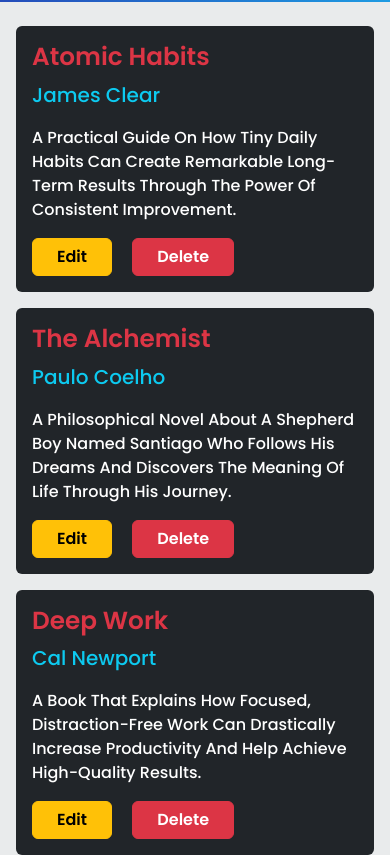
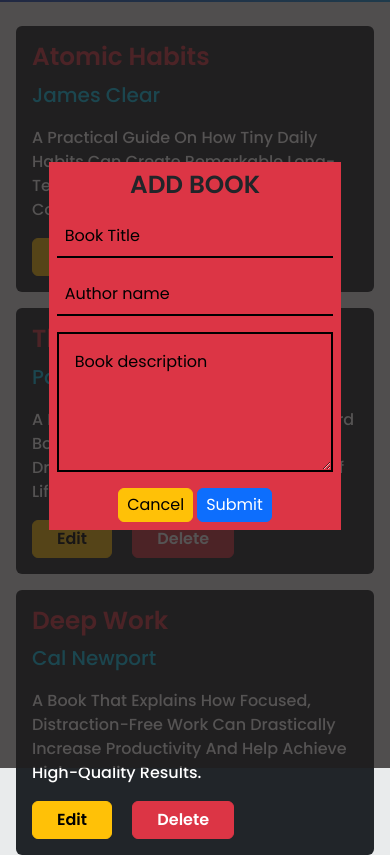
Before and after one commit to Manis30/Booksky, a plain HTML site: page index.html in a window 390 px wide. Shown: the part 76-931 px from the top of the page. Drawn offline with Linux system fonts and the light colour scheme; a script that the page names is missing.

Commit message:
Mobile responsive for Booksky

```diff
--- a/bookskystyle.css
+++ b/bookskystyle.css
@@ -4,9 +4,7 @@
     font-family: Poppins;
     box-sizing: border-box;
 }
-/* .addform{
-    width: 50%;
-} */
+
 .addform input::placeholder {
     color: black;
 }
@@ -33,10 +31,14 @@
     width: 100%;
     height: 100vh;
     top: 0px;
-    display: none;
+    display: flex;
     justify-content: center;
     align-items: center;
     background: #201d1dc2;
+}
+
+.addform {
+    width: 40%;
 }
 
 #header {
@@ -50,3 +52,15 @@
 #bookShow {
     background: rgb(168 175 181 / 25%);
 }
+
+@media screen and (max-width:600px) {
+    .addform {
+        width: 75% !important;
+    }
+}
+
+@media screen and (min-width:601px) and (max-width:990px) {
+    .addform {
+        width: 60% !important;
+    }
+}
--- a/index.html
+++ b/index.html
@@ -22,17 +22,19 @@
     <section id="bookShow" class=" pt-4 px-3  min-vh-100 ">
     </section>
     <section id="addForm">
-        <form class="d-flex addform flex-column bg-danger  p-md-5 p-2  w-50">
+        <form class="d-flex addform flex-column bg-danger  p-md-5 p-2  ">
             <h2 class="text-center text-uppercase fw-semibold fs-2 mb-3" id="formtitle">Add Book</h2>
             <input type="text" placeholder="Book Title" class="mb-3 p-2 bg-danger" required id="name">
             <input type="text" placeholder="Author name" class="mb-3 p-2 bg-danger" required id="author">
             <textarea rows="5" placeholder="Book description" class="ps-3  pt-3 bg-danger" required
                 id="description"></textarea>
             <div class="mt-3 d-flex  justify-content-center align-items-center">
-                <button type="button" class="btn btn-warning px-md-4 pt-lg-2 pb-lg-2 me-lg-3 cursor-pointer me-sm-3  me-1 pt-1 pb-1 px-2 d-block"
+                <button type="button"
+                    class="btn btn-warning px-md-4 pt-lg-2 pb-lg-2 me-lg-3 cursor-pointer me-sm-3  me-1 pt-1 pb-1 px-2 d-block"
                     onclick="closeForm()">Cancel</button>
-                <button type="button" class="btn btn-primary px-md-4 pt-lg-2 pb-lg-2  cursor-pointer pt-1 pb-1 px-2 d-block" onclick="submitForm()"
-                    id="formbtn">Submit</button>
+                <button type="button"
+                    class="btn btn-primary px-md-4 pt-lg-2 pb-lg-2  cursor-pointer pt-1 pb-1 px-2 d-block"
+                    onclick="submitForm()" id="formbtn">Submit</button>
             </div>
         </form>
     </section>
```
Lines whose indentation alone changed are shown as unchanged.
